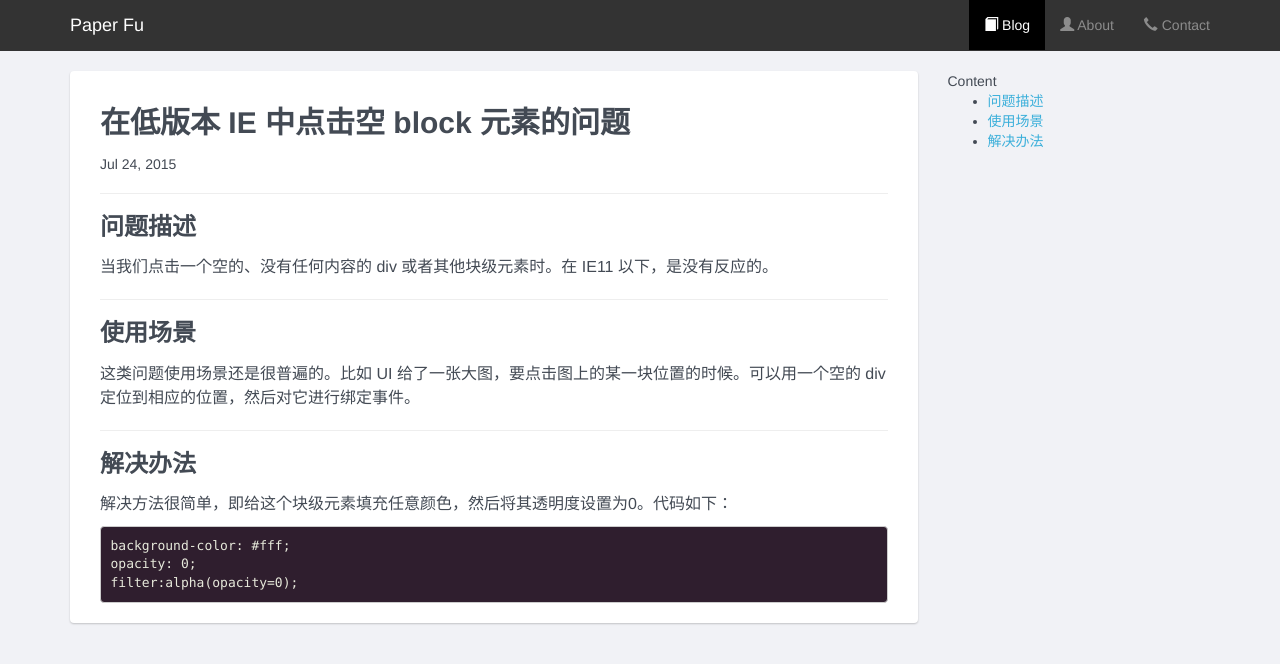
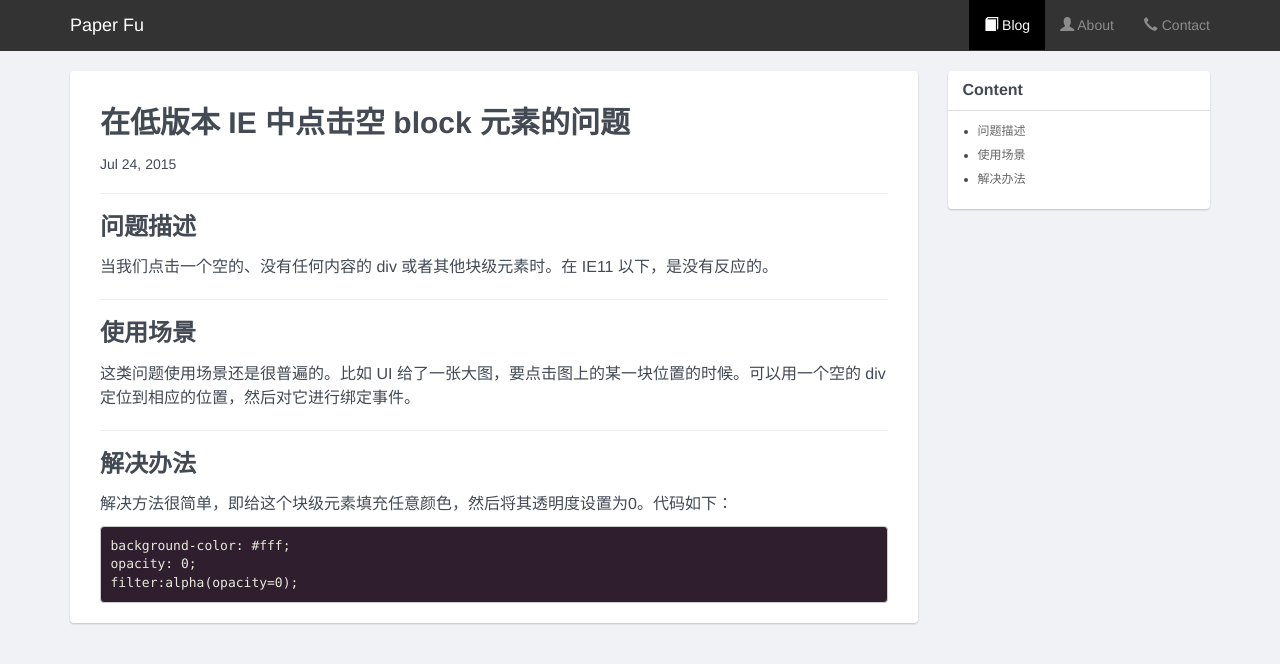
Before and after one commit to paperdragons/paperdragons.github.io, a Jekyll site: the page built from _posts/2015-07-24-low-IE-click-empty-block-bug.md, in a window 1280 px wide. Shown: the top 664 px of the page. Built offline with Jekyll 4.4.1, drawn with Linux system fonts in a browser that asks for light colours.

Commit message:
Set the summary of post.

```diff
--- a/_layouts/post.html
+++ b/_layouts/post.html
@@ -15,10 +15,12 @@ layout: default
     </div>
   </div>
 
-  <div class="col-sm-3 post-summary">
-    <div class="categories-list-header">
-      Content
+  <div class="col-sm-3">
+    <div class="post-summary">
+      <div class="summary-title">
+        Content
+      </div>
+      <div class="summary"></div>
     </div>
-    <div class="summary"></div>
   </div>
 </div>
--- a/static/css/mysite.css
+++ b/static/css/mysite.css
@@ -298,3 +298,36 @@ body {
   -o-box-shadow: 0 0 5px 2px rgba(0, 0, 0, 0.1);
   box-shadow: 0 0 5px 2px rgba(0, 0, 0, 0.1);
 }
+
+.post-summary {
+  background-color: #fff;
+  -webkit-box-shadow: 0 1px 2px rgba(0,0,0,.2);
+  -moz-box-shadow: 0 1px 2px rgba(0,0,0,.2);
+  box-shadow: 0 1px 2px rgba(0,0,0,.2);
+  -webkit-border-radius: 4px;
+  -moz-border-radius: 4px;
+  border-radius: 4px;
+}
+
+.post-summary .summary-title {
+  padding: 8px 15px;
+  font-size: 16px;
+  font-weight: bold;
+}
+
+.post-summary .summary {
+  padding: 8px 10px 8px 0;
+  border-top: 1px solid #ddd;
+}
+.post-summary .summary ul {
+  padding-left: 30px;
+  table-layout: fixed;
+}
+.summary ul li {
+  font-size: 12px;
+  line-height: 24px;
+}
+.summary ul a,.summary ul a:visited,.summary ul a:link {
+  word-break:break-all;
+  color: #666;
+}
--- a/static/js/index.js
+++ b/static/js/index.js
@@ -2,33 +2,14 @@
  * 页面ready方法
  */
 $(function () {
-  categoryDisplay();
   generateContent();
 });
-
-/**
- * 分类展示
- * 点击右侧的分类展示时
- * 左侧的相关裂变展开或者收起
- * @return {[type]} [description]
- */
-function categoryDisplay() {
-  /*only show All*/
-  $(".content>div[class=list-group][cate!=All]").hide();
-
-  /*show category when click categories list*/
-  $(".cate-choose").click(function () {
-    var cate = $(this).attr("cate");
-    $(".content>div[cate!=" + cate + "]").hide(250);
-    $(".content>div[cate=" + cate + "]").show(400);
-  });
-}
 
 /**
  * 侧边目录
  */
 function generateContent() {
-  if (typeof $("#markdown-toc").html() === "undefined") {
+  if (typeof $("#markdown-toc").html() == "undefined") {
     $(".post-summary").hide();
     $(".post").removeClass("col-sm-9").addClass("col-sm-12");
   } else {
```
